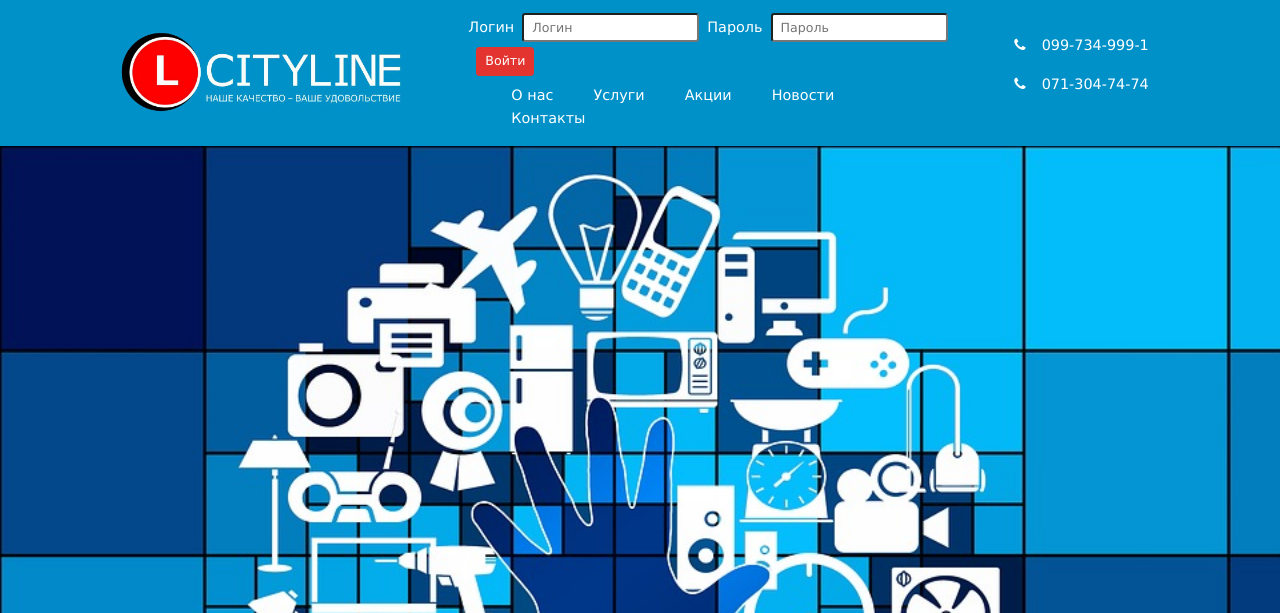
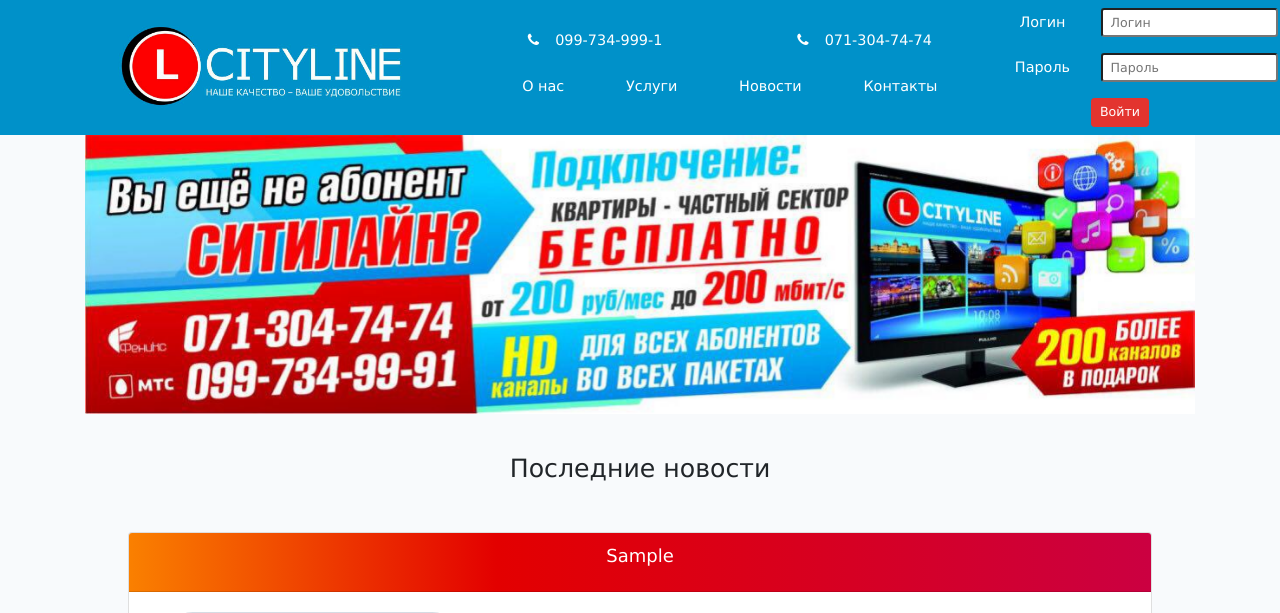
Before and after one commit to andrtemp/cityline, a Laravel app: page / in a window 1280 px wide. Shown: the top 613 px of the page. Run offline with Laravel 8, Linux system fonts and the light colour scheme; tables that the repository leaves empty hold one stand-in row (values such as "Sample post"); grey boxes marked "Sample" are stand-in pictures.

Commit message:
Updates on items and slider

```diff
--- a/resources/sass/components/_layout.scss
+++ b/resources/sass/components/_layout.scss
@@ -74,9 +74,16 @@
     width: 300px;
   }
 
+  .header__contacts {
+    display: flex;
+    justify-content: space-around;
+    margin-bottom: 1em;
   }
 
   .navigation-menu {
+    justify-content: space-around;
+    width: 100%;
+
     a {
       color: white;
       text-decoration: none;
@@ -86,7 +93,7 @@
       color: $red;
       text-decoration: none;
     }
-
+  }
 }
 
 .main-content {
--- a/resources/sass/components/_services.scss
+++ b/resources/sass/components/_services.scss
@@ -1,6 +1,27 @@
 @import "../variables";
 
-.services__items{
+.services__list {
+  display: flex;
+  justify-content: space-around;
+  flex-wrap: wrap;
+
+  .services__image {
+    display: flex;
+    width: 33%;
+    padding: 1em;
+
+    img {
+      width: 100%;
+    }
+
+    img:hover {
+      transform: scale(1.1);
+      transition: 0.8s;
+    }
+  }
+}
+
+.services__items {
   display: flex;
   justify-content: space-between;
   text-align: center;
@@ -20,7 +41,7 @@
     }
   }
 
-  .block__item:hover{
+  .block__item:hover {
     transform: scale(1.1);
     transition: 0.8s;
     background: $gradient;
--- a/resources/views/layouts/app.blade.php
+++ b/resources/views/layouts/app.blade.php
@@ -22,21 +22,9 @@
                     </a>
                 </div>
                 <div class="col-md-6 pull-right">
-                    <div class="row">
-                        <form class="form-inline">
-                            @csrf
-                            <label>
-                                <span class="m-2">Логин</span>
-                                <input class="form-control-sm" type="text" placeholder="Логин"/>
-                            </label>
-                            <label>
-                                <span class="m-2">Пароль</span>
-                                <input class="form-control-sm" type="password" placeholder="Пароль"/>
-                            </label>
-                            <button class="btn btn-sm ml-3 btn-danger" type="submit">
-                                Войти
-                            </button>
-                        </form>
+                    <div class="row header__contacts">
+                        <span><i class="fa fa-phone mr-3"></i>099-734-999-1</span>
+                        <span><i class="fa fa-phone mr-3"></i>071-304-74-74</span>
                     </div>
                     <nav class="navbar">
                         <ul class="nav navigation-menu">
@@ -45,9 +33,6 @@
                             </li>
                             <li>
                                 <a class="navigation__item" href="{{ route('services') }}">Услуги</a>
-                            </li>
-                            <li>
-                                <a class="navigation__item" href="{{ route('sales') }}">Акции</a>
                             </li>
                             <li>
                                 <a class="navigation__item" href="{{ route('news') }}">Новости</a>
@@ -59,8 +44,28 @@
                     </nav>
                 </div>
                 <div class="col-md-2">
-                    <p><i class="fa fa-phone mr-3"></i>099-734-999-1</p>
-                    <p><i class="fa fa-phone mr-3"></i>071-304-74-74</p>
+
+                    <form class="form-inline">
+                        @csrf
+                        <div class="row mb-3">
+                            <label class="col-sm-5 control-label">Логин</label>
+                            <div class="col-sm-7">
+                                <input class="form-control-sm" type="text" placeholder="Логин"/>
+                            </div>
+                        </div>
+                        <div class="row mb-3">
+                            <label class="col-sm-5 control-label">Пароль</label>
+                            <div class="col-sm-7">
+                                <input class="form-control-sm" type="password" placeholder="Пароль"/>
+                            </div>
+                        </div>
+                        <div class="col-md-12">
+                            <button class="btn btn-sm btn-danger pull-right" type="submit">
+                                Войти
+                            </button>
+                        </div>
+
+                    </form>
                 </div>
             </div>
         </div>
--- a/resources/views/pages/main.blade.php
+++ b/resources/views/pages/main.blade.php
@@ -5,24 +5,14 @@
 @endsection
 
 @section('start-full-screen')
-    <div>
+    <div class="container">
         <div id="sales_slider" data-interval="3000" class="carousel slide z-depth-1-half" data-ride="carousel">
             <div class="carousel-inner">
-                <div class="carousel-item active">
-                    <img class="d-block w-100" src="{{ asset('img/slider/1.jpg') }}" alt="First slide">
-                </div>
-                <div class="carousel-item">
-                    <img class="d-block w-100" src="{{ asset('img/slider/2.jpg') }}" alt="Second slide">
-                </div>
-                <div class="carousel-item">
-                    <img class="d-block w-100" src="{{ asset('img/slider/3.jpg') }}" alt="Third slide">
-                </div>
-                <div class="carousel-item">
-                    <img class="d-block w-100" src="{{ asset('img/slider/4.jpg') }}" alt="Third slide">
-                </div>
-                <div class="carousel-item">
-                    <img class="d-block w-100" src="{{ asset('img/slider/5.jpg') }}" alt="Third slide">
-                </div>
+                @for ($i = 1; $i < 4; $i++)
+                    <div class="carousel-item active">
+                        <img class="d-block w-100" src="{{ asset('img/slider/' . $i . '.jpg') }}" alt="{{ $i }}">
+                    </div>
+                @endfor
             </div>
         </div>
     </div>
@@ -60,19 +50,12 @@
         <h3 class="text-center">
             Услуги
         </h3>
-        <div class="services__items">
-            <div class="block__item">
-                <i class="fa fa-wifi item__image"></i>
-                <p class="item__text">
-                    Интернет
-                </p>
-            </div>
-            <div class="block__item">
-                <i class="fa fa-tv item__image"></i>
-                <p class="item__text">
-                    Телевидение нового поколения
-                </p>
-            </div>
+        <div class="services__list">
+            @for ($i = 1; $i < 6; $i++)
+                <div class="services__image">
+                    <img src="{{ asset('img/tarif/' . $i . '.png') }}" alt="{{ $i }}">
+                </div>
+            @endfor
         </div>
     </section>
 @endsection
--- a/routes/web.php
+++ b/routes/web.php
@@ -15,7 +15,7 @@
 Route::get('/about', 'MainController@about')->name('about');
 //Route::get('/pricing', 'MainController@prices')->name('pricing');
 Route::get('/contacts', 'MainController@contacts')->name('contacts');
-Route::get('/sales', 'MainController@sales')->name('sales');
+//Route::get('/sales', 'MainController@sales')->name('sales');
 Route::get('/services', 'MainController@services')->name('services');
 Route::get('/news', 'MainController@news')->name('news');
 
```
Also changed, not shown: resources/views/pages/services.blade.php (+6 -13 lines), public/css/app.css, public/img/slider/1.jpg, public/img/slider/2.jpg, public/img/slider/3.jpg, public/img/slider/4.jpg (deleted), public/img/slider/5.jpg (deleted). Lines whose indentation alone changed are shown as unchanged.
